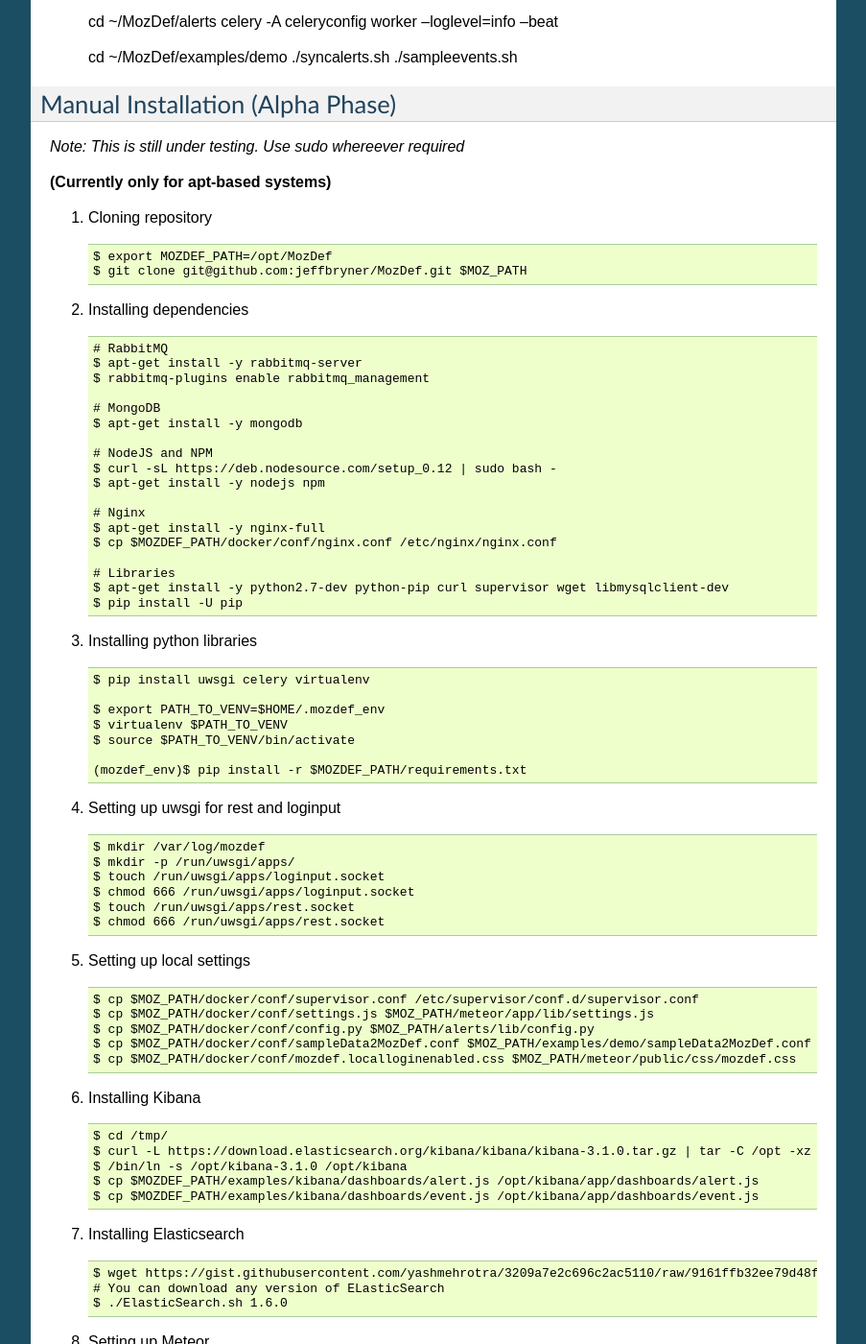
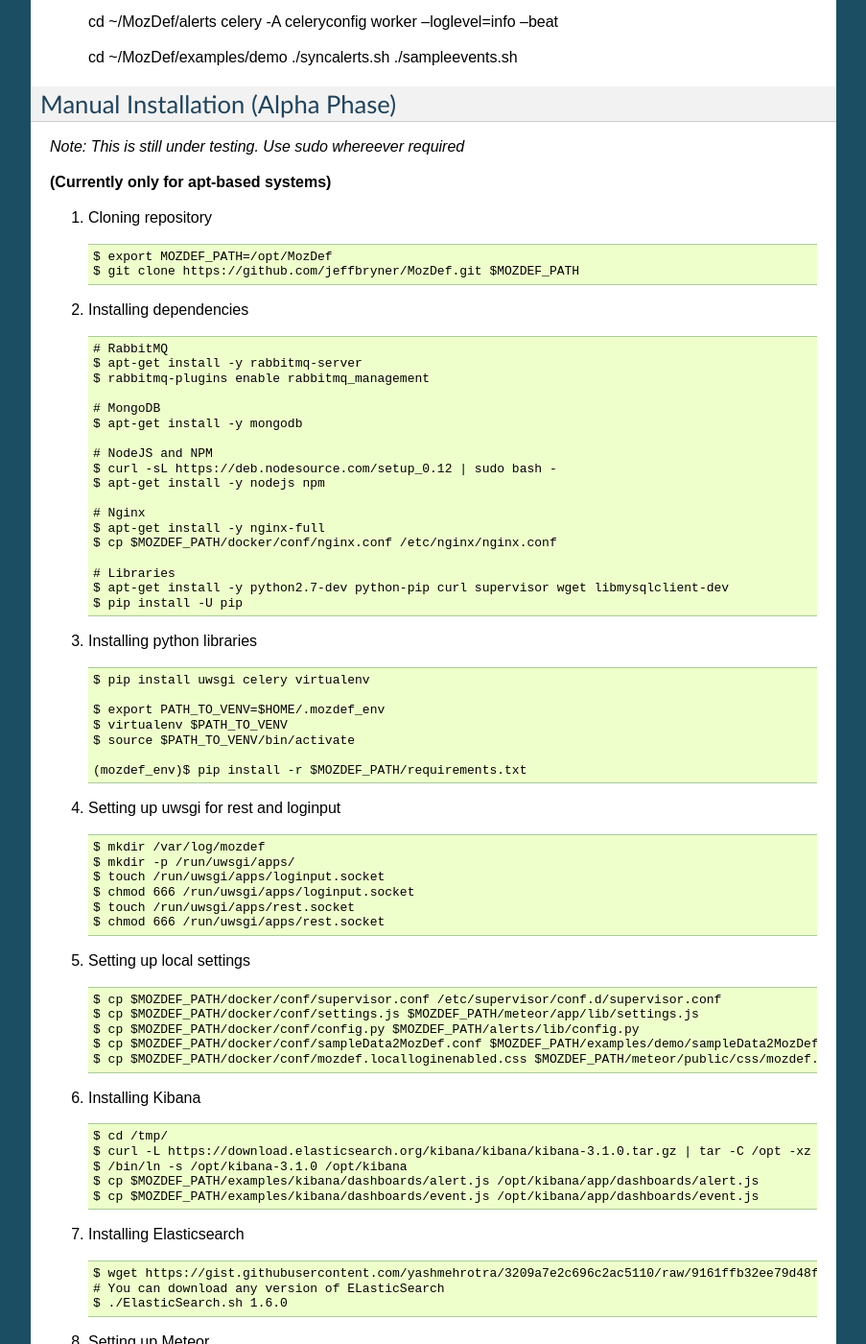
Before and after one commit to mozilla/MozDef, a Sphinx documentation site: the page built from docs/source/installation.rst, in a window 1280 px wide and 1400 px high, scrolled down 8176 px. Shown: the whole window at 96% size, without its empty margins (198-1101 px from the left). Built offline with Sphinx 7.4.7, drawn with Linux system fonts in a browser that asks for light colours; some of the changed text lies outside the part shown.

Commit message:
Fixes to installation doc

```diff
--- a/docs/source/installation.rst
+++ b/docs/source/installation.rst
@@ -491,7 +491,7 @@
 1. Cloning repository ::
 
     $ export MOZDEF_PATH=/opt/MozDef
-    $ git clone git@github.com:jeffbryner/MozDef.git $MOZ_PATH
+    $ git clone https://github.com/jeffbryner/MozDef.git $MOZDEF_PATH
 
 2. Installing dependencies ::
 
@@ -535,11 +535,11 @@
 
 5. Setting up local settings ::
 
-    $ cp $MOZ_PATH/docker/conf/supervisor.conf /etc/supervisor/conf.d/supervisor.conf
-    $ cp $MOZ_PATH/docker/conf/settings.js $MOZ_PATH/meteor/app/lib/settings.js
-    $ cp $MOZ_PATH/docker/conf/config.py $MOZ_PATH/alerts/lib/config.py
-    $ cp $MOZ_PATH/docker/conf/sampleData2MozDef.conf $MOZ_PATH/examples/demo/sampleData2MozDef.conf
-    $ cp $MOZ_PATH/docker/conf/mozdef.localloginenabled.css $MOZ_PATH/meteor/public/css/mozdef.css
+    $ cp $MOZDEF_PATH/docker/conf/supervisor.conf /etc/supervisor/conf.d/supervisor.conf
+    $ cp $MOZDEF_PATH/docker/conf/settings.js $MOZDEF_PATH/meteor/app/lib/settings.js
+    $ cp $MOZDEF_PATH/docker/conf/config.py $MOZDEF_PATH/alerts/lib/config.py
+    $ cp $MOZDEF_PATH/docker/conf/sampleData2MozDef.conf $MOZDEF_PATH/examples/demo/sampleData2MozDef.conf
+    $ cp $MOZDEF_PATH/docker/conf/mozdef.localloginenabled.css $MOZDEF_PATH/meteor/public/css/mozdef.css
 
 6. Installing Kibana ::
 
@@ -559,5 +559,5 @@
 
     $ curl -L https://install.meteor.com/ | /bin/sh
     $ npm install -g meteorite
-    $ cd $MOZ_PATH/meteor
+    $ cd $MOZDEF_PATH/meteor
     $ meteor
```
